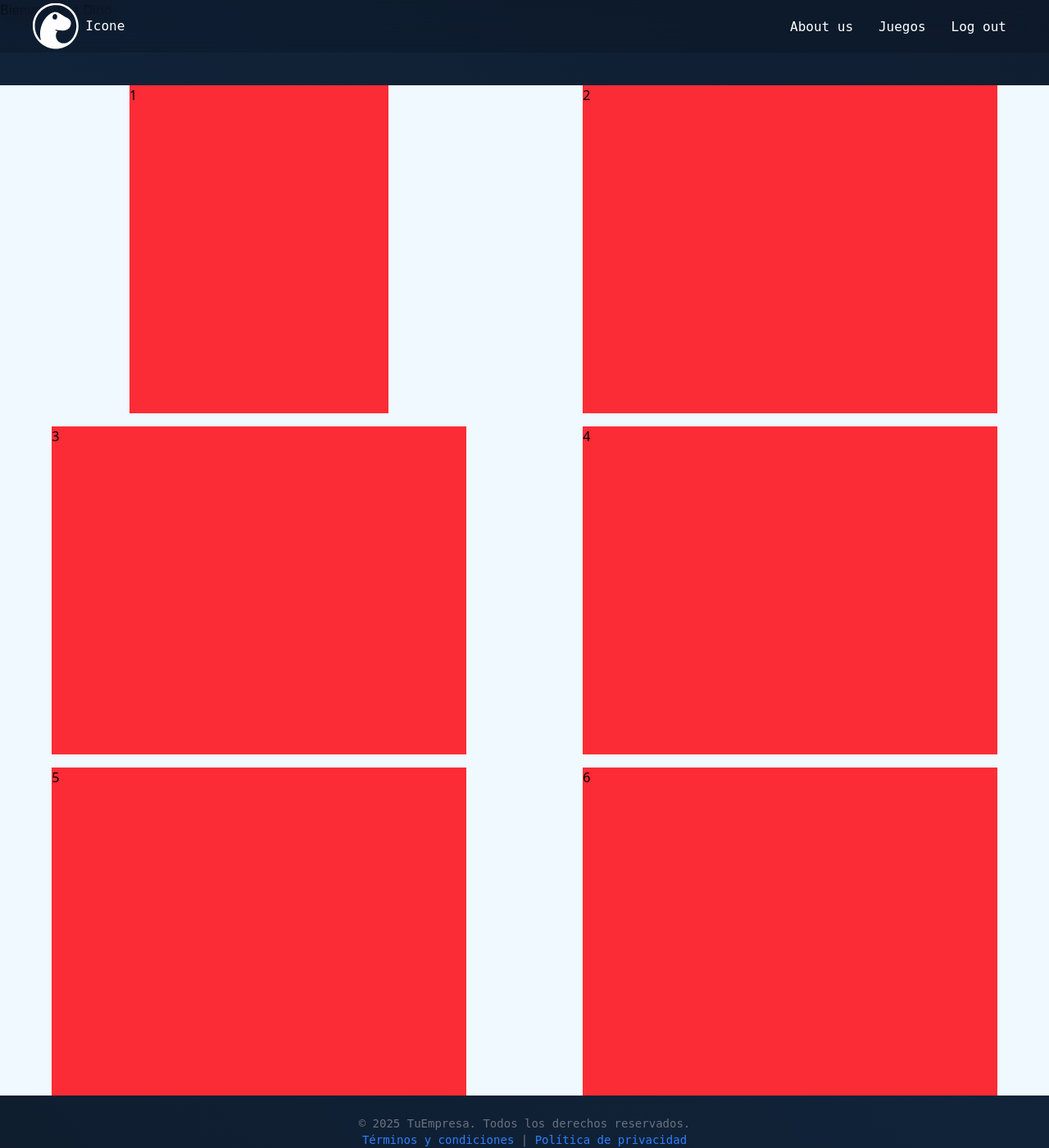
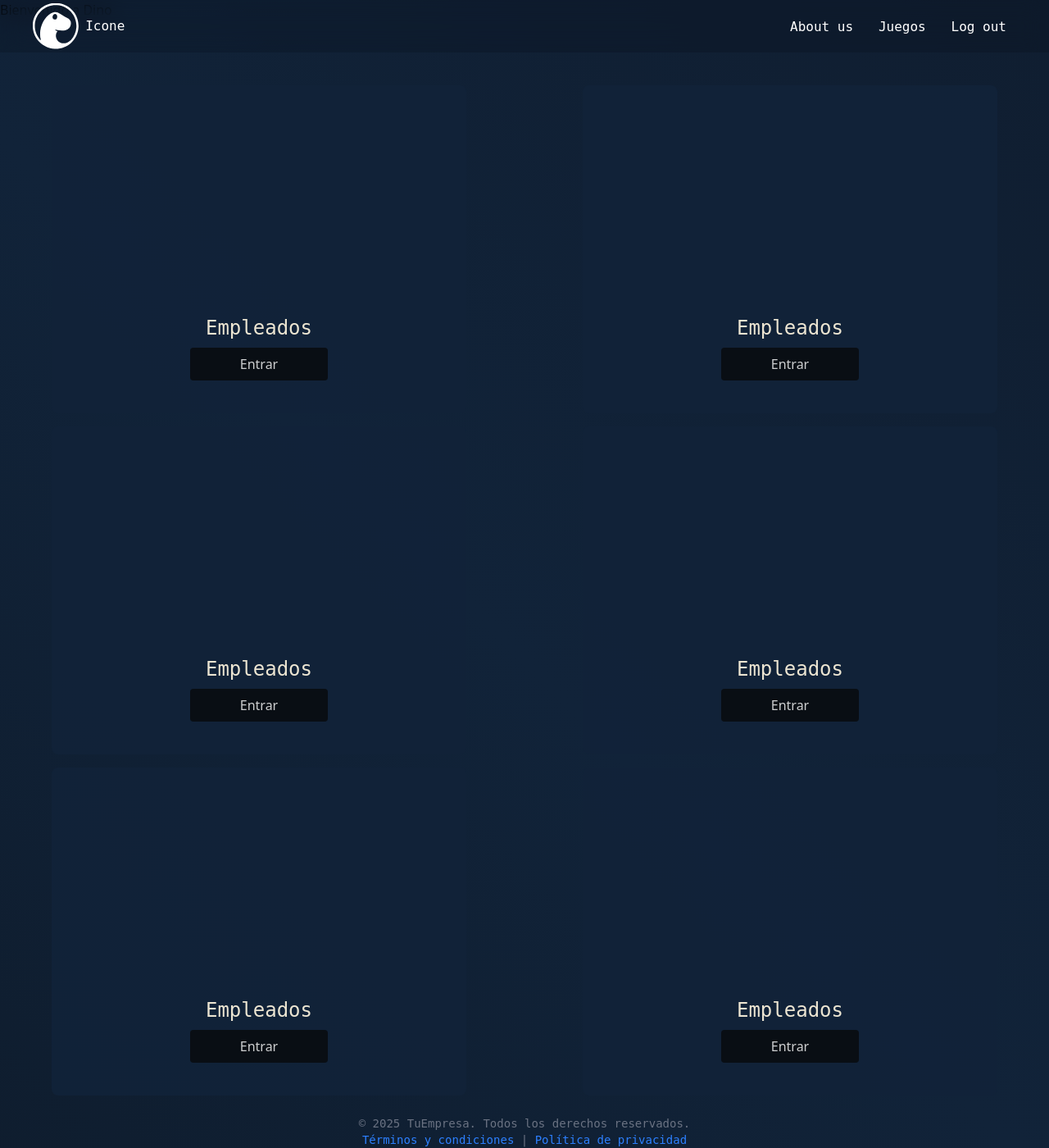
Before and after one commit to Damdev80/Flask-Dino, a Flask app: page /dashboard in a window 1280 px wide. Shown: the whole page at 82% size. Run offline with Flask 3, Linux system fonts and the light colour scheme.

Commit message:
Hicimos la primera parte de la interfaz de dashboard

```diff
--- a/static/input.css
+++ b/static/input.css
@@ -4,6 +4,7 @@
     --color-primary: #090e14;
     --color-secundary:#112339;
     --text-color-skin:#ece5d2;
+    --color-skin:#fff9e2;
 
 
 }
--- a/static/output.css
+++ b/static/output.css
@@ -7,11 +7,9 @@
     --font-mono: ui-monospace, SFMono-Regular, Menlo, Monaco, Consolas, "Liberation Mono",
       "Courier New", monospace;
     --color-red-500: oklch(0.637 0.237 25.331);
-    --color-red-700: oklch(0.505 0.213 27.518);
     --color-amber-50: oklch(0.987 0.022 95.277);
-    --color-amber-500: oklch(0.769 0.188 70.08);
     --color-yellow-500: oklch(0.795 0.184 86.047);
-    --color-sky-50: oklch(0.977 0.013 236.62);
+    --color-sky-400: oklch(0.746 0.16 232.661);
     --color-blue-500: oklch(0.623 0.214 259.815);
     --color-pink-500: oklch(0.656 0.241 354.308);
     --color-pink-600: oklch(0.592 0.249 0.584);
@@ -55,6 +53,8 @@
     );
     --color-primary: #090e14;
     --color-secundary: #112339;
+    --text-color-skin: #ece5d2;
+    --color-skin: #fff9e2;
   }
 }
 @layer base {
@@ -343,6 +322,9 @@
   .table {
     display: table;
   }
+  .aspect-auto {
+    aspect-ratio: auto;
+  }
   .h-4 {
     height: calc(var(--spacing) * 4);
   }
@@ -382,6 +364,12 @@
   .h-\[200px\] {
     height: 200px;
   }
+  .h-\[250px\] {
+    height: 250px;
+  }
+  .h-\[280px\] {
+    height: 280px;
+  }
   .h-\[400px\] {
     height: 400px;
   }
@@ -402,6 +390,9 @@
   }
   .w-1\/2 {
     width: calc(1/2 * 100%);
+  }
+  .w-1\/3 {
+    width: calc(1/3 * 100%);
   }
   .w-3 {
     width: calc(var(--spacing) * 3);
@@ -534,14 +513,17 @@
     border-style: var(--tw-border-style);
     border-width: 2px;
   }
+  .border-sky-400 {
+    border-color: var(--color-sky-400);
+  }
   .border-white {
     border-color: var(--color-white);
   }
   .border-white\/50 {
     border-color: color-mix(in oklab, var(--color-white) 50%, transparent);
   }
-  .bg-amber-500 {
-    background-color: var(--color-amber-500);
+  .border-y-white {
+    border-block-color: var(--color-white);
   }
   .bg-primary {
     background-color: var(--color-primary);
@@ -564,11 +543,14 @@
   .bg-secundary\/70 {
     background-color: color-mix(in oklab, var(--color-secundary) 70%, transparent);
   }
-  .bg-sky-50 {
-    background-color: var(--color-sky-50);
+  .bg-secundary\/90 {
+    background-color: color-mix(in oklab, var(--color-secundary) 90%, transparent);
   }
-  .bg-white {
-    background-color: var(--color-white);
+  .bg-skin {
+    background-color: var(--color-skin);
+  }
+  .bg-transparent {
+    background-color: transparent;
   }
   .object-cover {
     object-fit: cover;
@@ -671,6 +653,9 @@
   .text-pink-600 {
     color: var(--color-pink-600);
   }
+  .text-skin {
+    color: var(--text-color-skin);
+  }
   .text-white {
     color: var(--color-white);
   }
@@ -682,6 +667,9 @@
   }
   .text-white\/70 {
     color: color-mix(in oklab, var(--color-white) 70%, transparent);
+  }
+  .text-white\/80 {
+    color: color-mix(in oklab, var(--color-white) 80%, transparent);
   }
   .text-yellow-500 {
     color: var(--color-yellow-500);
--- a/templates/dashboard.html
+++ b/templates/dashboard.html
@@ -26,14 +26,50 @@
     <!-- Parte principal de la web -->
     <main>
         <h1>Bienvenido a Dino</h1>
-        <div class="w-full h-[90%] bg-sky-50 grid grid-cols-4 grid-rows-6 gap-4 mt-20 place-items-center">
+        <div class="w-full h-[90%] bg-transparent grid grid-cols-4 grid-rows-6 gap-4 mt-20 place-items-center">
 
-            <div class="col-span-2 row-span-2 w-1/2 h-[400px] bg-red-500 ">1</div>
-            <div class="col-span-2 row-span-2 col-start-3 w-4/5 h-[400px] bg-red-500 ">2</div>
-            <div class="col-span-2 row-span-2 row-start-3 w-4/5 h-[400px] bg-red-500 ">3</div>
-            <div class="col-span-2 row-span-2 col-start-3 row-start-3 w-4/5 h-[400px] bg-red-500 ">4</div>
-            <div class="col-span-2 row-span-2 row-start-5 w-4/5 h-[400px] bg-red-500 ">5</div>
-            <div class="col-span-2 row-span-2 col-start-3 row-start-5 w-4/5 h-[400px] bg-red-500 ">6</div>
+            <div class="col-span-2 row-span-2 w-4/5 h-[400px] bg-secundary/90 flex flex-col rounded-lg">
+                <div class="w-full h-[280px]">
+                    <img src="" alt="" class="aspect-auto">
+                </div>
+                <h3 class="text-skin text-2xl text-center cascadia">Empleados</h3>
+                <a  class="w-1/3 p-2 mt-2 bg-primary border-sky-400 text-white/80 mx-auto text-center rounded-sm " >Entrar</a>
+            </div>
+            <div class="col-span-2 row-span-2 w-4/5 h-[400px] bg-secundary/90 flex flex-col rounded-lg ">
+                <div class="w-full h-[280px]">
+                    <img src="" alt="" class="aspect-auto">
+                </div>
+                <h3 class="text-skin text-2xl text-center cascadia">Empleados</h3>
+                <a  class="w-1/3 p-2 mt-2 bg-primary border-sky-400 text-white/80 mx-auto text-center rounded-sm " >Entrar</a>
+            </div>
+            <div class="col-span-2 row-span-2 w-4/5 h-[400px] bg-secundary/90 flex flex-col rounded-lg">
+                <div class="w-full h-[280px]">
+                    <img src="" alt="" class="aspect-auto">
+                </div>
+                <h3 class="text-skin text-2xl text-center cascadia">Empleados</h3>
+                <a  class="w-1/3 p-2 mt-2 bg-primary border-sky-400 text-white/80 mx-auto text-center rounded-sm " >Entrar</a>
+            </div>
+            <div class="col-span-2 row-span-2 w-4/5 h-[400px] bg-secundary/90 flex flex-col rounded-lg">
+                <div class="w-full h-[280px]">
+                    <img src="" alt="" class="aspect-auto">
+                </div>
+                <h3 class="text-skin text-2xl text-center cascadia">Empleados</h3>
+                <a  class="w-1/3 p-2 mt-2 bg-primary border-sky-400 text-white/80 mx-auto text-center rounded-sm " >Entrar</a>
+            </div>
+            <div class="col-span-2 row-span-2 w-4/5 h-[400px] bg-secundary/90 flex flex-col rounded-lg ">
+                <div class="w-full h-[280px]">
+                    <img src="" alt="" class="aspect-auto">
+                </div>
+                <h3 class="text-skin text-2xl text-center cascadia">Empleados</h3>
+                <a  class="w-1/3 p-2 mt-2 bg-primary border-sky-400 text-white/80 mx-auto text-center rounded-sm " >Entrar</a>
+            </div>
+            <div class="col-span-2 row-span-2 w-4/5 h-[400px] bg-secundary/90 flex flex-col rounded-lg">
+                <div class="w-full h-[280px]">
+                    <img src="" alt="" class="aspect-auto">
+                </div>
+                <h3 class="text-skin text-2xl text-center cascadia">Empleados</h3>
+                <a  class="w-1/3 p-2 mt-2 bg-primary border-sky-400 text-white/80 mx-auto text-center rounded-sm " >Entrar</a>
+            </div>
         </div>
     </main>
     <footer class="mt-6 text-center text-gray-500 text-sm cascadia">
```
Also changed, not shown: other parts of static/output.css (+0 -36 lines).
